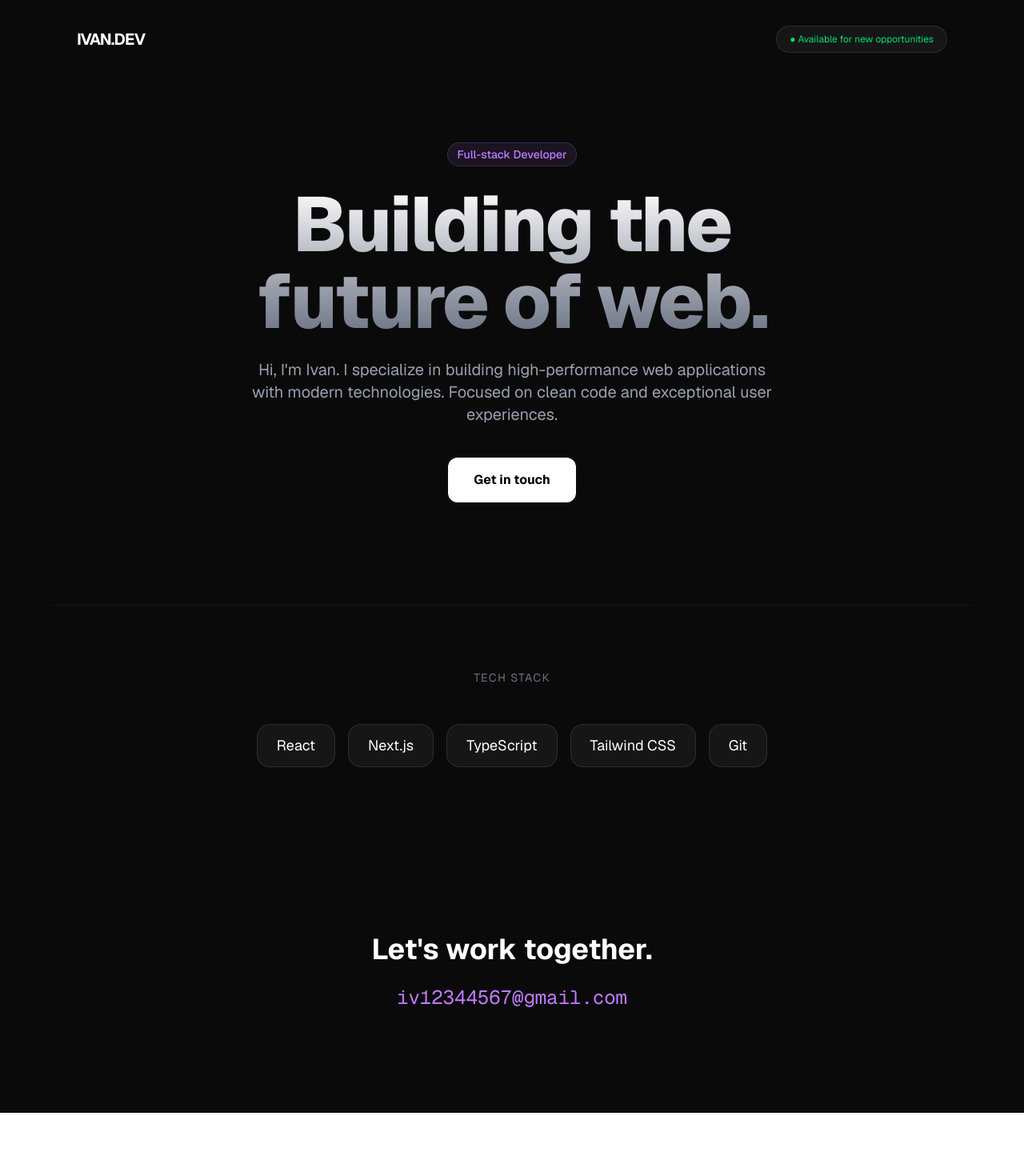
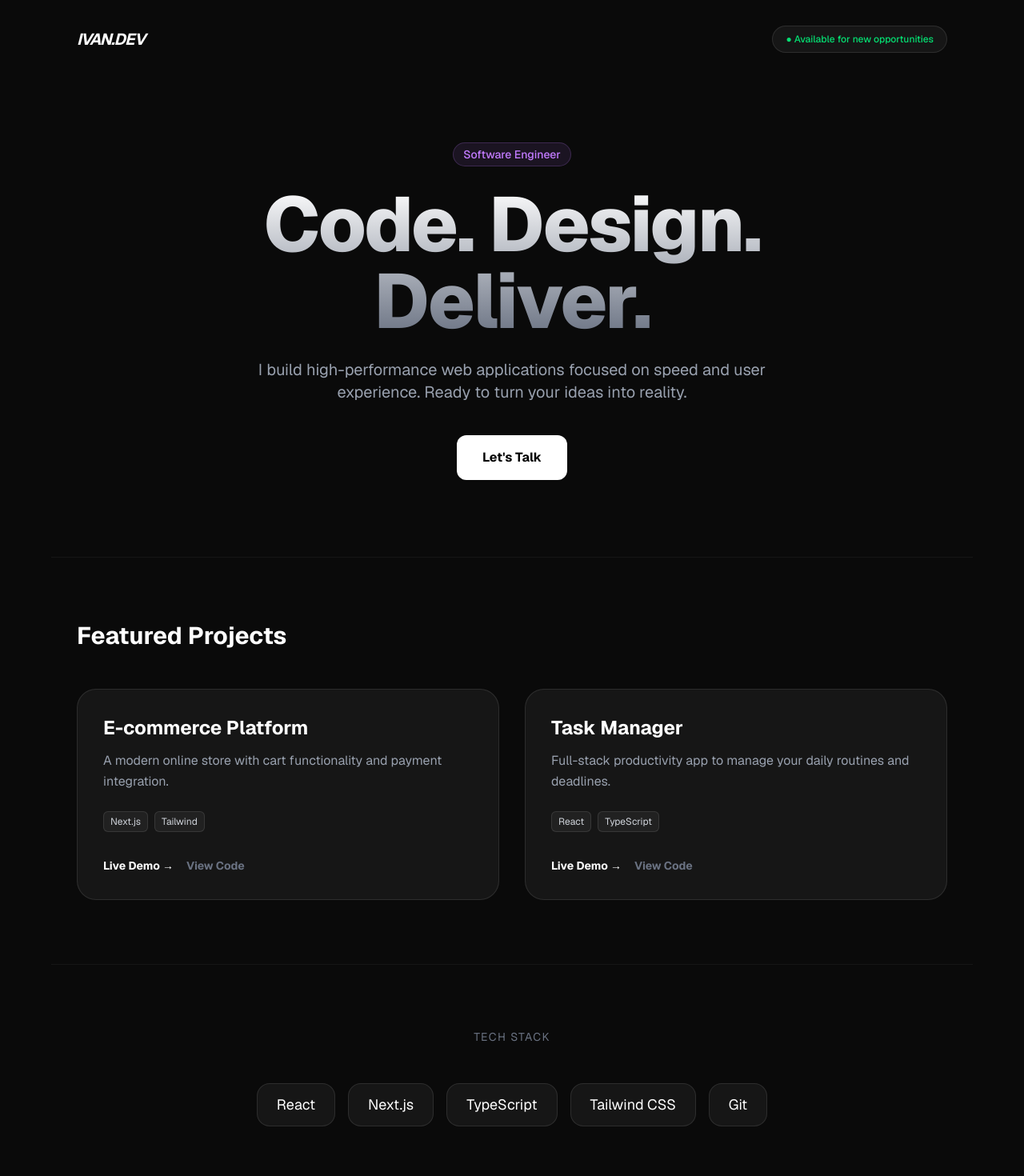
Before and after one commit to Pet-minor/my-portfolio, a Next.js app: page / in a window 1280 px wide. Shown: the top 1470 px of the page at 80% size. Before the commit the page ends 1391 px from the top, so only its background shows below. Built offline with nearby package versions, Linux system fonts and the light colour scheme.

Commit message:
added projects section

```diff
--- a/app/page.tsx
+++ b/app/page.tsx
@@ -1,47 +1,86 @@
 export default function Home() {
   const skills = ["React", "Next.js", "TypeScript", "Tailwind CSS", "Git"];
 
+  const projects = [
+    {
+      title: "E-commerce Platform",
+      description: "A modern online store with cart functionality and payment integration.",
+      tech: ["Next.js", "Tailwind"],
+      link: "#"
+    },
+    {
+      title: "Task Manager",
+      description: "Full-stack productivity app to manage your daily routines and deadlines.",
+      tech: ["React", "TypeScript"],
+      link: "#"
+    }
+  ];
+
   return (
-    <main className="min-h-screen bg-[#0a0a0a] text-white font-sans">
+    <main className="min-h-screen bg-[#0a0a0a] text-white font-sans selection:bg-purple-500/30">
+      {/* Navbar */}
       <nav className="flex justify-between items-center p-8 max-w-6xl mx-auto">
-        <div className="text-xl font-bold tracking-tighter">IVAN.DEV</div>
-        <div className="px-4 py-2 bg-white/5 rounded-full border border-white/10 text-xs text-green-400">
+        <div className="text-xl font-bold tracking-tighter italic">IVAN.DEV</div>
+        <div className="px-4 py-2 bg-white/5 rounded-full border border-white/10 text-xs text-green-400 font-medium">
           ● Available for new opportunities
         </div>
       </nav>
 
-      <section className="flex flex-col items-center justify-center pt-20 pb-32 px-4 text-center">
+      {/* Hero */}
+      <section className="flex flex-col items-center justify-center pt-20 pb-24 px-4 text-center">
         <div className="inline-block px-3 py-1 mb-6 text-sm font-medium text-purple-400 rounded-full bg-purple-400/10 border border-purple-400/20">
-          Full-stack Developer
+          Software Engineer
         </div>
-        <h1 className="text-5xl md:text-8xl font-extrabold tracking-tight mb-6 bg-gradient-to-b from-white to-gray-500 bg-clip-text text-transparent">
-          Building the <br /> future of web.
+        <h1 className="text-6xl md:text-8xl font-extrabold tracking-tight mb-6 bg-gradient-to-b from-white to-gray-500 bg-clip-text text-transparent">
+          Code. Design. <br /> Deliver.
         </h1>
         <p className="max-w-2xl text-gray-400 text-lg md:text-xl mb-10 mx-auto">
-          Hi, I'm Ivan. I specialize in building high-performance web applications
-          with modern technologies. Focused on clean code and exceptional user experiences.
+          I build high-performance web applications focused on speed and user experience.
+          Ready to turn your ideas into reality.
         </p>
-        <div className="flex justify-center gap-4">
-          <a href="mailto:iv12344567@gmail.com" className="px-8 py-4 bg-white text-black rounded-xl font-bold hover:scale-105 transition-transform">
-            Get in touch
-          </a>
+        <a href="mailto:iv12344567@gmail.com" className="px-8 py-4 bg-white text-black rounded-xl font-bold hover:bg-gray-200 transition-colors">
+          Let's Talk
+        </a>
+      </section>
+
+      {/* Projects Section */}
+      <section className="max-w-6xl mx-auto px-8 py-20 border-t border-white/5">
+        <h2 className="text-3xl font-bold mb-12">Featured Projects</h2>
+        <div className="grid md:grid-cols-2 gap-8">
+          {projects.map((project) => (
+            <div key={project.title} className="group p-8 rounded-3xl bg-white/5 border border-white/10 hover:border-purple-500/50 transition-all duration-300">
+              <h3 className="text-2xl font-bold mb-3 group-hover:text-purple-400 transition-colors">{project.title}</h3>
+              <p className="text-gray-400 mb-6 leading-relaxed">{project.description}</p>
+              <div className="flex gap-2 mb-8">
+                {project.tech.map(t => (
+                  <span key={t} className="text-xs px-2 py-1 bg-white/5 rounded-md text-gray-300 border border-white/10">{t}</span>
+                ))}
+              </div>
+              <div className="flex gap-4">
+                <span className="text-sm font-bold text-white hover:underline cursor-pointer">Live Demo →</span>
+                <span className="text-sm font-bold text-gray-500 hover:underline cursor-pointer">View Code</span>
+              </div>
+            </div>
+          ))}
         </div>
       </section>
 
-      <section className="max-w-6xl mx-auto px-8 py-20 border-t border-white/5">
-        <h2 className="text-sm uppercase tracking-widest text-gray-500 mb-12 text-center">Tech Stack</h2>
+      {/* Skills */}
+      <section className="max-w-6xl mx-auto px-8 py-20 border-t border-white/5 text-center">
+        <h2 className="text-sm uppercase tracking-widest text-gray-500 mb-12">Tech Stack</h2>
         <div className="flex flex-wrap justify-center gap-4">
           {skills.map((skill) => (
-            <span key={skill} className="px-6 py-3 rounded-2xl bg-white/5 border border-white/10 text-lg">
+            <span key={skill} className="px-6 py-3 rounded-2xl bg-white/5 border border-white/10 hover:bg-white/10 transition-colors text-lg">
               {skill}
             </span>
           ))}
         </div>
       </section>
 
+      {/* Footer */}
       <footer className="max-w-6xl mx-auto px-8 py-32 text-center">
-        <h2 className="text-4xl font-bold mb-6">Let's work together.</h2>
-        <a href="mailto:iv12344567@gmail.com" className="text-2xl font-mono text-purple-400">
+        <h2 className="text-5xl font-bold mb-8 tracking-tighter">Get in touch.</h2>
+        <a href="mailto:iv12344567@gmail.com" className="text-2xl md:text-4xl font-mono text-purple-400 hover:text-purple-300 transition-colors">
           iv12344567@gmail.com
         </a>
       </footer>
```
